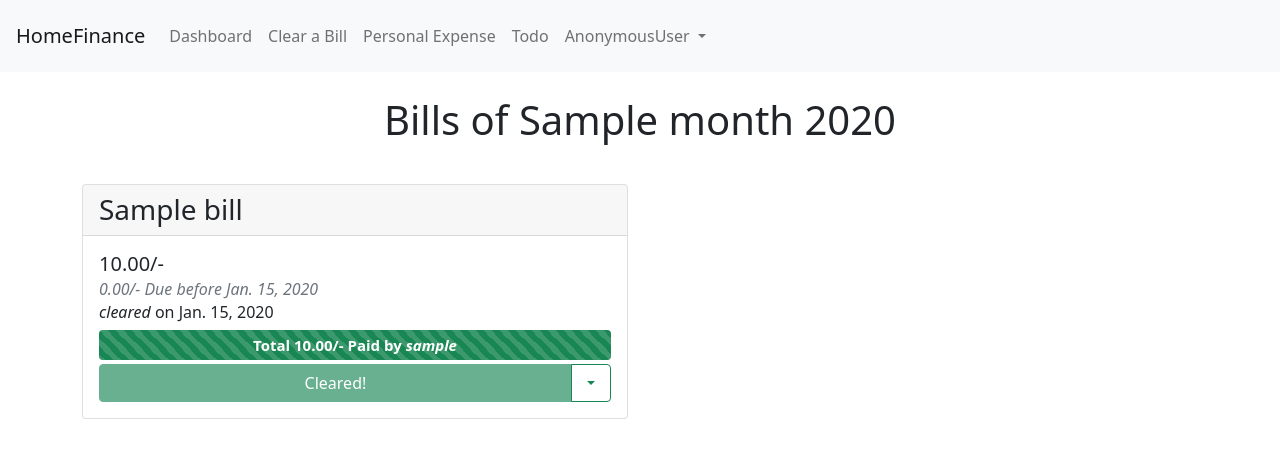
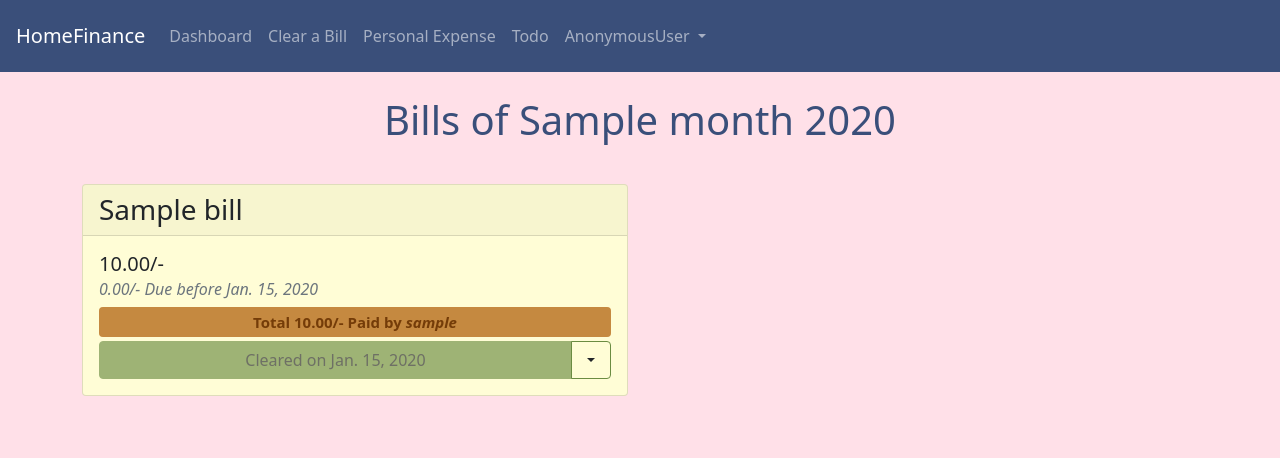
Before and after one commit to s-shifat/home-finance, a Django app: template home/templates/home/dashboard.html in a window 1280 px wide. Shown: the top 458 px of the page. Run offline with Django 4.2, Linux system fonts and the light colour scheme; tables that the repository leaves empty hold one stand-in row (values such as "Sample post"); the template is opened without the code that fills it: values that come from a table or form of the project are taken from there, most other values are stand-ins (such as "Sample title", 1, 10 or a date in 2020); some libraries are stand-ins or nearby versions.

Commit message:
css tuning

```diff
--- a/home/templates/home/base.html
+++ b/home/templates/home/base.html
@@ -1,4 +1,5 @@
 <!doctype html>
+{% load static %}
 <html lang="en">
   <head>
     <!-- Required meta tags -->
@@ -7,11 +8,13 @@
 
     <!-- Bootstrap CSS -->
     <link href="https://cdn.jsdelivr.net/npm/bootstrap@5.0.2/dist/css/bootstrap.min.css" rel="stylesheet" integrity="sha384-EVSTQN3/azprG1Anm3QDgpJLIm9Nao0Yz1ztcQTwFspd3yD65VohhpuuCOmLASjC" crossorigin="anonymous">
+    <!-- My CSS -->
+    <link href="{% static '/css/main.css' %}" rel="stylesheet" type="text/css">
 
     <title>Home Finance</title>
   </head>
   <body>
-<nav class="navbar navbar-expand-lg navbar-light bg-light p-3">
+<nav class="navbar navbar-expand-lg navbar-dark bg-nav-yo p-3">
 	<a class="navbar-brand" href="{% url 'dashboard' %}">HomeFinance</a>
   <button class="navbar-toggler" type="button" data-bs-toggle="collapse" data-bs-target="#navbarSupportedContent" aria-controls="navbarSupportedContent" aria-expanded="false" aria-label="Toggle navigation">
     <span class="navbar-toggler-icon"></span>
--- a/home/templates/home/dashboard-card.html
+++ b/home/templates/home/dashboard-card.html
@@ -2,26 +2,23 @@
 
 <!-- Card Per Row -->
 <div class="col-lg-6 col-xs-12 my-2">
-	<div class="card" width="100%">
+	<div class="card bg-card" width="100%">
 		<h3 class="card-header">{{bill.name}}</h3>
 		<!-- Card Body-->
 		<div class="card-body">
 			<h5 class="card-title">{{bill.amount}}/-</h5>
 			<!--Card Text-->
 			<h6 class="card-subtitle mb-2 text-muted"><i>{{bill.amount|sub:bill.paid_amount}}/- Due before {{bill.due_date}}</i></h6>
-			{% if bill.status %}
-			<h6 class="card-subtitle mb-2">  <i>cleared</i> on {{bill.clearance_date}}  </h6>
-			{% endif%}
 			<!-- Progress Bar -->
-			<div class="progress my-1" style="Height:30px">
+			<div class="progress my-1 bg-progress-not-paid" style="Height:30px">
 				{% if bill.paid_percentage == 100 %}
-				<div class="progress-bar progress-bar-striped bg-success" style="width: {{bill.paid_percentage}}%" role="progressbar" aria-valuenow="{{bill.paid_percentage}}" aria-valuemin="0" aria-valuemax="100">
+				<div class="progress-bar bg-progress-paid fg-progress" style="width: {{bill.paid_percentage}}%" role="progressbar" aria-valuenow="{{bill.paid_percentage}}" aria-valuemin="0" aria-valuemax="100">
 				{% elif bill.paid_percentage == 0 %}
-				<div class="progress-bar progress-bar-striped bg-secondary" style="width: 100%" role="progressbar" aria-valuenow="{{bill.paid_percentage}}" aria-valuemin="0" aria-valuemax="100">
+				<div class="progress-bar bg-progress-not-paid" style="width: 100%" role="progressbar" aria-valuenow="{{bill.paid_percentage}}" aria-valuemin="0" aria-valuemax="100">
 				{% else %}
-				<div class="progress-bar progress-bar-striped progress-bar-animated" style="width: {{bill.paid_percentage}}%" role="progressbar" aria-valuenow="{{bill.paid_percentage}}" aria-valuemin="0" aria-valuemax="100">
+				<div class="progress-bar bg-progress-paying fg-progress" style="width: {{bill.paid_percentage}}%" role="progressbar" aria-valuenow="{{bill.paid_percentage}}" aria-valuemin="0" aria-valuemax="100">
 				{% endif %}
-					<div class="p-1 text-center" style="font-weight:bold; font-size:15px;">
+					<div class="p-1 text-center fg-progress" style="font-weight:bold; font-size:15px;">
 						Total {{bill.paid_amount}}/- Paid
 						{% if bill.payers%}
 						by <i>{{bill.payers}}</i>
@@ -36,11 +33,13 @@
 			<!--Buttons-->
 			<div class="btn-group" style="width:100%;">
 			{% if bill.status %}
-				<a href="#" class="btn btn-success disabled" style="width:90%">Cleared!</a>
-				<button type="button" class="btn btn-outline-success dropdown-toggle dropdown-toggle-split" data-bs-toggle="dropdown" aria-expanded="false">
+				<button class="btn btn-paid disabled" style="width:90%">
+					Cleared on {{bill.clearance_date}}
+				</button>
+				<button type="button" class="btn btn-paid-outline dropdown-toggle dropdown-toggle-split" data-bs-toggle="dropdown" aria-expanded="false">
 			{% else %}
-				<a href="{% url 'bill_update_page' bill.id %}" class="btn btn-primary" style="width:90%">Pay</a>
-				<button type="button" class="btn btn-outline-primary dropdown-toggle dropdown-toggle-split" data-bs-toggle="dropdown" aria-expanded="false">
+				<a href="{% url 'bill_update_page' bill.id %}" class="btn btn-pay" style="width:90%">Pay</a>
+				<button type="button" class="btn btn-pay-outline dropdown-toggle dropdown-toggle-split" data-bs-toggle="dropdown" aria-expanded="false">
 			{% endif %}
 					<span class="visually-hidden">Toggle Dropdown</span>
 				</button>
--- a/home_fin/settings.py
+++ b/home_fin/settings.py
@@ -13,6 +13,7 @@ https://docs.djangoproject.com/en/4.1/ref/settings/
 from pathlib import Path
 from creds.postgres_db import MY_DB_CONFIG
 import pytz
+import os
 #from creds.sqlite_db import MY_DB_CONFIG
 
 # Build paths inside the project like this: BASE_DIR / 'subdir'.
@@ -120,6 +121,9 @@ USE_TZ = True
 # https://docs.djangoproject.com/en/4.1/howto/static-files/
 
 STATIC_URL = 'static/'
+STATICFILES_DIRS = [
+        os.path.join(BASE_DIR, 'static'),
+]
 
 # Default primary key field type
 # https://docs.djangoproject.com/en/4.1/ref/settings/#default-auto-field
--- /dev/null
+++ b/static/css/main.css
@@ -0,0 +1,62 @@
+body {
+	background-color: #D9D7F1;
+	background-color: #E5EDC4;
+	background-color: #FFC6D3;
+	background-color: #ffe0e8;
+}
+
+h1 {
+	color: #3A4F7A;
+}
+
+.bg-main {
+	background-color: #D9D7F1;
+}
+
+.bg-card {
+	background-color: #fffdd6;
+}
+
+.bg-progress {
+	background-color: #FAF8F1;
+}
+
+.fg-progress {
+	color: #743C08;
+}
+
+.bg-progress-not-paid {
+	background-color: #FAEAB1;
+}
+
+.bg-progress-paying {
+	background-color: #E5BA73;
+}
+
+.bg-progress-paid {
+	background-color: #C58940;
+}
+
+.btn-pay {
+	background-color: #7BC67B;
+	border-color: #7BC67B;
+}
+
+.btn-pay-outline {
+	border-color: #7BC67B;
+}
+
+.btn-paid {
+	background-color: #6B8C42;
+	border-color: #6B8C42;
+}
+
+.btn-paid-outline {
+	border-color: #6B8C42;
+}
+
+.bg-nav-yo {
+	background-color: #4E2161;
+	background-color: #934662;
+	background-color: #3A4F7A;
+}
```
